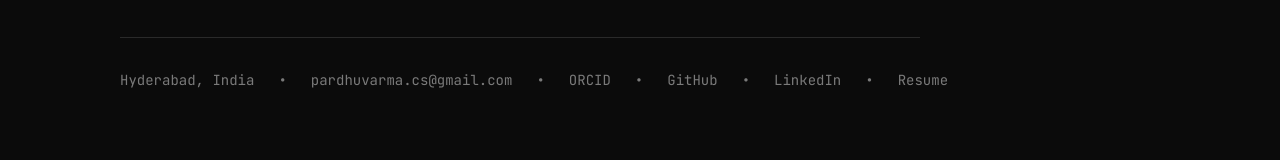
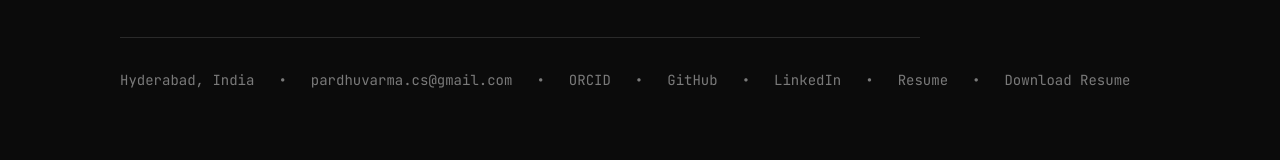
Before and after one commit to PardhuSreeRushiVarma20060119/PardhuSreeRushiVarma20060119, a React (Vite) app: page / in a window 1280 px wide. Shown: the part 473-633 px from the top of the page. Built offline with nearby package versions, Linux system fonts and the light colour scheme.

Commit message:
feat: add separate download resume link while preserving resume view link
Co-authored-by: PardhuSreeRushiVarma20060119 <140948604+PardhuSreeRushiVarma20060119@users.noreply.github.com>

```diff
--- a/src/app/App.tsx
+++ b/src/app/App.tsx
@@ -6,6 +6,12 @@ import { AdminBar } from './components/AdminBar';
 import { LoginModal } from './components/LoginModal';
 import { EditModal } from './components/EditModal';
 import initialData from '../data/portfolioData.json';
+
+type ProfileLink = {
+  label: string;
+  href: string;
+  download?: string;
+};
 
 export default function App() {
   const [activeSection, setActiveSection] = useState('');
@@ -232,10 +238,18 @@ export default function App() {
               <span>{data.profile.location}</span>
               <span>•</span>
               <span style={{ color: 'var(--text-muted)' }}>{data.profile.email}</span>
-              {data.profile.links.map((link: any, i: number) => (
+              {data.profile.links.map((link: ProfileLink, i: number) => (
                 <span key={i} style={{ display: 'contents' }}>
                   <span>•</span>
-                  <a href={link.href} target="_blank" rel="noopener noreferrer" style={{ color: 'var(--text-muted)', textDecoration: 'none' }}>{link.label}</a>
+                  <a
+                    href={link.href}
+                    target={link.download ? undefined : "_blank"}
+                    rel={link.download ? undefined : "noopener noreferrer"}
+                    download={link.download}
+                    style={{ color: 'var(--text-muted)', textDecoration: 'none' }}
+                  >
+                    {link.label}
+                  </a>
                 </span>
               ))}
             </div>
--- a/src/data/portfolioData.json
+++ b/src/data/portfolioData.json
@@ -1,5 +1,5 @@
 {
-    "version": "1.0.7",
+    "version": "1.0.8",
     "profile": {
         "name": "Pardhu Sri Rushi Varma Konduru",
         "title": "Cybersecurity & ML Security Researcher",
@@ -23,6 +23,11 @@
             {
                 "label": "Resume",
                 "href": "/resume/pardhu.pdf"
+            },
+            {
+                "label": "Download Resume",
+                "href": "/resume/pardhu.pdf",
+                "download": "pardhu.pdf"
             }
         ]
     },
```
